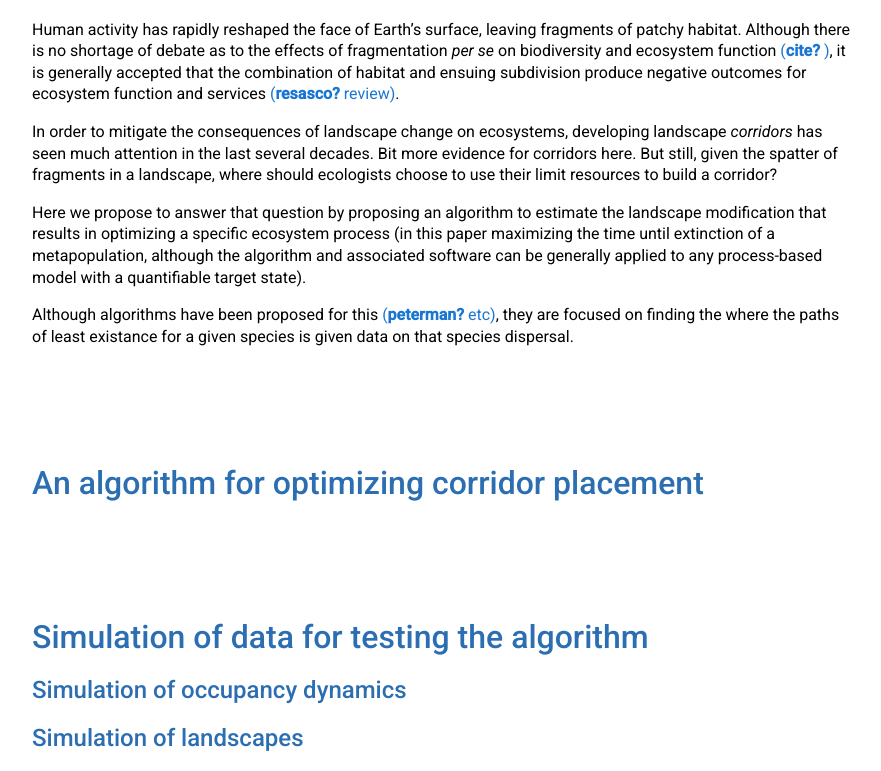
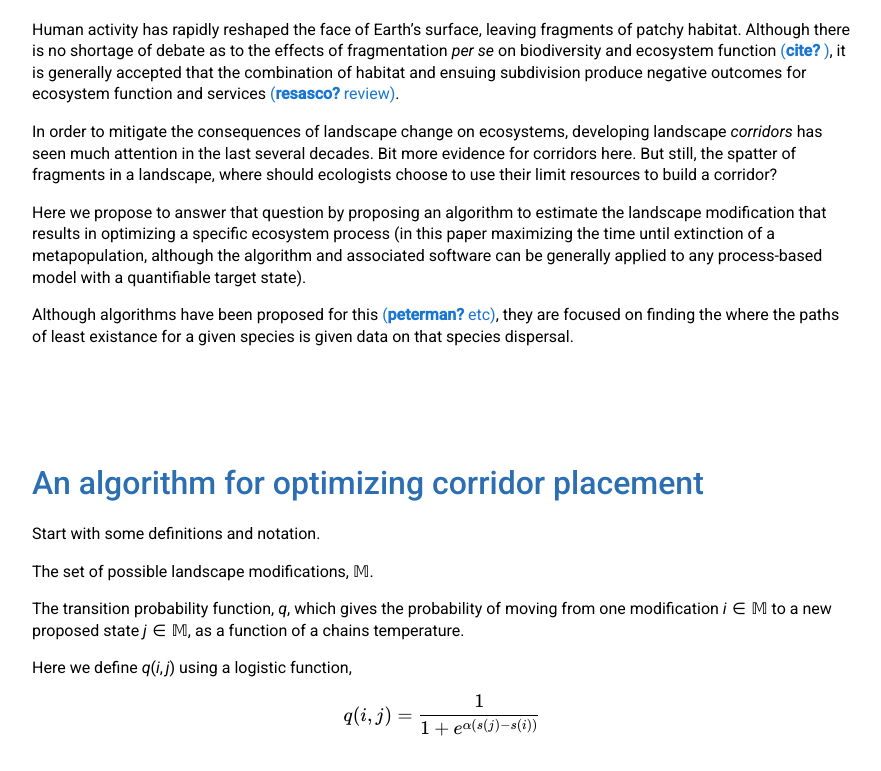
Before and after one commit to gottacatchenall/ms_corridor_optimization, a plain HTML site: page index.html in a window 1280 px wide. Shown: the part 554-1325 px from the top of the page, without its empty margins (198-1079 px from the left). Drawn offline with nearby package versions, Linux system fonts and the light colour scheme; a script that the page names is missing.

Commit message:
Deploying to gh-pages from @ gottacatchenall/ms_corridor_optimization@fb8d102eb30161d5e777bd31e80540e8f5077b40 🚀

```diff
--- a/index.html
+++ b/index.html
@@ -198,14 +198,20 @@
         <article>
             <h1 id="introduction">Introduction</h1>
             <p>Human activity has rapidly reshaped the face of Earth’s surface, leaving fragments of patchy habitat. Although there is no shortage of debate as to the effects of fragmentation <em>per se</em> on biodiversity and ecosystem function <span class="citation" data-cites="cite">(<strong>cite?</strong> )</span>, it is generally accepted that the combination of habitat and ensuing subdivision produce negative outcomes for ecosystem function and services <span class="citation" data-cites="resasco">(<strong>resasco?</strong> review)</span>.</p>
-            <p>In order to mitigate the consequences of landscape change on ecosystems, developing landscape <em>corridors</em> has seen much attention in the last several decades. Bit more evidence for corridors here. But still, given the spatter of fragments in a landscape, where should ecologists choose to use their limit resources to build a corridor?</p>
+            <p>In order to mitigate the consequences of landscape change on ecosystems, developing landscape <em>corridors</em> has seen much attention in the last several decades. Bit more evidence for corridors here. But still, the spatter of fragments in a landscape, where should ecologists choose to use their limit resources to build a corridor?</p>
             <p>Here we propose to answer that question by proposing an algorithm to estimate the landscape modification that results in optimizing a specific ecosystem process (in this paper maximizing the time until extinction of a metapopulation, although the algorithm and associated software can be generally applied to any process-based model with a quantifiable target state).</p>
             <p>Although algorithms have been proposed for this <span class="citation" data-cites="peterman">(<strong>peterman?</strong> etc)</span>, they are focused on finding the where the paths of least existance for a given species is given data on that species dispersal.</p>
             <h1 id="an-algorithm-for-optimizing-corridor-placement">An algorithm for optimizing corridor placement</h1>
+            <p>Start with some definitions and notation.</p>
+            <p>The set of possible landscape modifications, <span class="math inline">𝕄</span>.</p>
+            <p>The transition probability function, <span class="math inline"><em>q</em></span>, which gives the probability of moving from one modification <span class="math inline"><em>i</em> ∈ 𝕄</span> to a new proposed state <span class="math inline"><em>j</em> ∈ 𝕄</span>, as a function of a chains temperature.</p>
+            <p>Here we define <span class="math inline"><em>q</em>(<em>i</em>, <em>j</em>)</span> using a logistic function,</p>
+            <p><span class="math display">$$q(i,j) = \frac{1}{1 + e^{\alpha (s(j) - s(i))}}$$</span></p>
             <h1 id="simulation-of-data-for-testing-the-algorithm">Simulation of data for testing the algorithm</h1>
             <h2 id="simulation-of-occupancy-dynamics">Simulation of occupancy dynamics</h2>
             <h2 id="simulation-of-landscapes">Simulation of landscapes</h2>
             <h1 id="results">Results</h1>
+            <p><strong><em>MTE versus epoch fig</em></strong>: shows the chains move toward higher extinction times over time, i.e. it works.</p>
             <p><strong><em>Some type of performance fig vs. raster size and budget figure</em></strong></p>
             <h1 id="discussion">Discussion</h1>
         </article>
```
Also changed, not shown: 4 other files.
